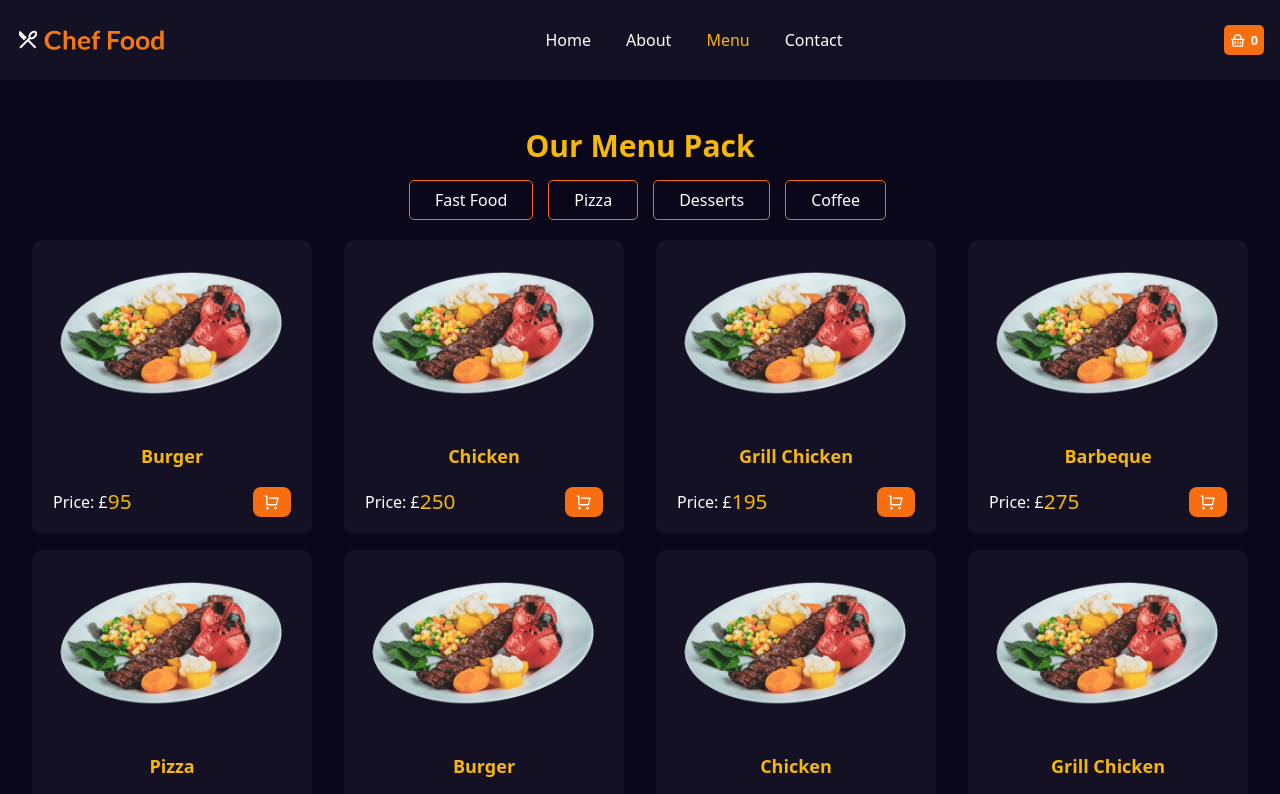
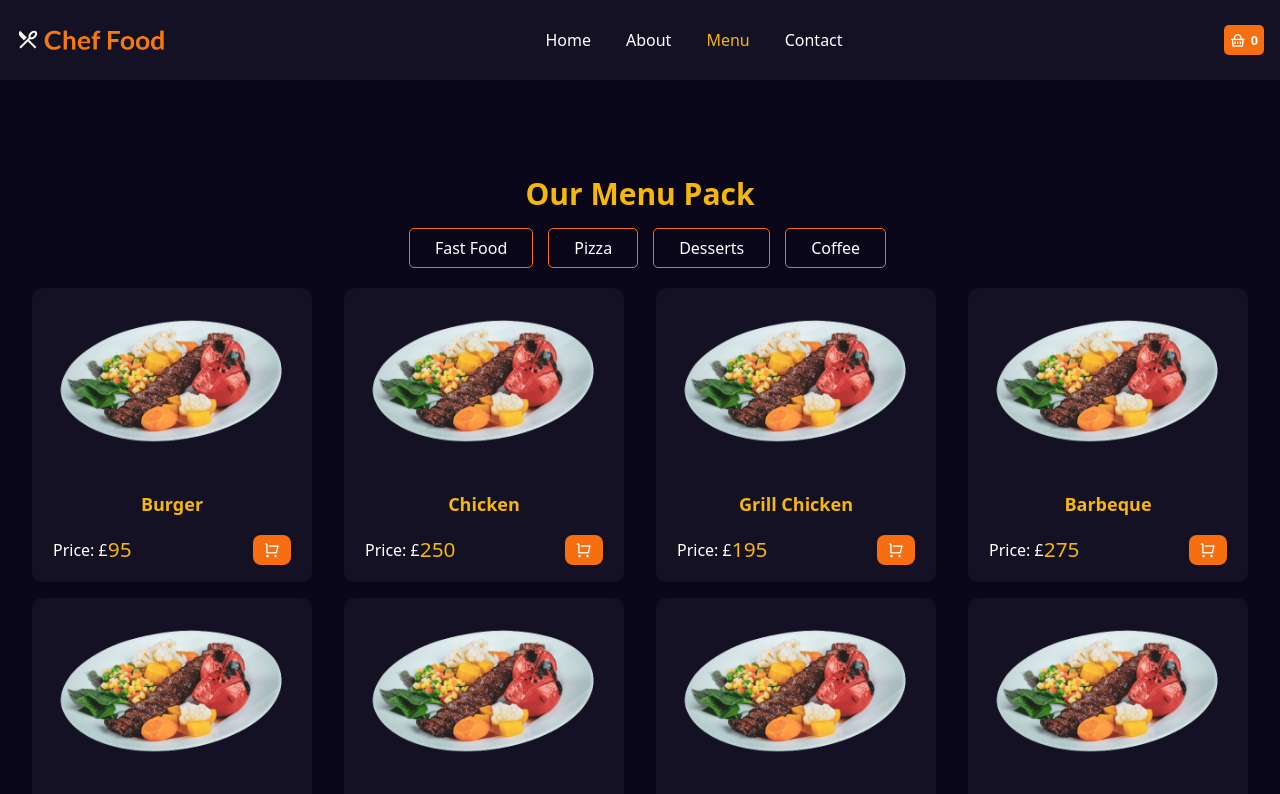
Before and after one commit to Abdelrahman5243/restaurant-e-commerce, a React (Vite) app: page /menu in a window 1280 px wide. Shown: the top 794 px of the page. Built offline with nearby package versions, Linux system fonts and the light colour scheme.

Commit message:
add toast

```diff
--- a/package.json
+++ b/package.json
@@ -16,6 +16,7 @@
     "react-dom": "^18.2.0",
     "react-router-dom": "^6.23.1",
     "react-slick": "^0.30.2",
+    "react-toastify": "^10.0.5",
     "remixicon": "^4.2.0",
     "slick-carousel": "^1.8.1",
     "tailwindcss": "^3.4.6"
--- a/src/App.css
+++ b/src/App.css
@@ -4,23 +4,23 @@
 @import url("https://fonts.googleapis.com/css2?family=Rubik:wght@300;400;500;600&display=swap");
 
 /* ======== base style ======= */
-:root{
-  --website-6-color-1-dark:#0a071a;
-  --website-6-color-1-light:#141124;
-  --website-6-color-2-dark:#f76e11;
-  --website-6-color-2-light:#f5b70a;
+:root {
+  --website-6-color-1-dark: #0a071a;
+  --website-6-color-1-light: #141124;
+  --website-6-color-2-dark: #f76e11;
+  --website-6-color-2-light: #f5b70a;
   --black: #000;
-  --white:#fff;
-  --gray:#c4c4c4;
-  --icon-1:#2ace92;
-  --icon-2:#7865ff;
-  }
+  --white: #fff;
+  --gray: #c4c4c4;
+  --icon-1: #2ace92;
+  --icon-2: #7865ff;
+}
 * {
   margin: 0;
   padding: 0;
   box-sizing: border-box;
 }
-html{
+html {
   scroll-behavior: smooth;
 }
 
@@ -63,11 +63,17 @@ i {
     padding: 40px 0px;
   }
 }
-.logo-icon{
+.logo-icon {
   width: 120px;
 }
 
-button:not(.filter-btn,.slick-arrow,.btn__google,.btn__apple) {
+button:not(
+    .filter-btn,
+    .slick-arrow,
+    .btn__google,
+    .btn__apple,
+    .Toastify__close-button
+  ) {
   border-radius: 8px;
   padding: 0.6em 1.2em;
   font-size: 1em;
@@ -83,8 +89,8 @@ button:not(.filter-btn,.slick-arrow,.btn__google,.btn__apple) {
   justify-content: center;
   cursor: pointer;
   &:hover {
-  background: var(--website-6-color-2-light);
-}
+    background: var(--website-6-color-2-light);
+  }
 }
 
 .fade-in {
@@ -98,3 +104,16 @@ button:not(.filter-btn,.slick-arrow,.btn__google,.btn__apple) {
     opacity: 1;
   }
 }
+
+.Toastify__toast {
+  background: var(--icon-1) !important;
+  color: white !important;
+}
+
+.Toastify__toast--success {
+  background: #31e7a4 !important;
+}
+
+.Toastify__toast--info {
+  background: #f73411 !important;
+}
--- a/src/App.jsx
+++ b/src/App.jsx
@@ -1,4 +1,4 @@
-import React from "react";
+import React, { useState } from "react";
 import "./App.css";
 import { Route, Routes } from "react-router-dom";
 import Home from "./pages/Home";
@@ -9,12 +9,14 @@ import MenuPack from "./components/menu-pack/MenuPack";
 import Download from "./components/download-section/Download";
 import Footer from "./components/footer/Footer";
 import Cart from "./components/cart/Cart";
-
+import { ToastContainer, toast } from "react-toastify";
+import "react-toastify/dist/ReactToastify.css";
 function App() {
   return (
     <>
+      <ToastContainer position="bottom-right" autoClose={2000} />
       <Header />
-      <div className="mt-24 flex flex-col justify-between">
+      <div className="mt-36 flex flex-col justify-between h-[calc(100vh-150px)]">
         <Routes>
           <Route path="/" element={<Home />} />
           <Route path="/cart" element={<Cart />} />
--- a/src/components/product-card/ProductCard.jsx
+++ b/src/components/product-card/ProductCard.jsx
@@ -1,19 +1,36 @@
 import React, { useContext } from "react";
+import { toast } from "react-toastify"; // Import toast
 import "./product-card.css";
 import CartContext from "../../context/CartContext";
 
 const ProductCard = (props) => {
   const { title, imgUrl, price, id, quantity } = props.item;
-  const isInCartPage = props.isInCartPage ;
-  const { addItem, removeItem, increaseQuantity, decreaseQuantity, cartItems } = useContext(CartContext);
+  const isInCartPage = props.isInCartPage;
+  const { addItem, removeItem, increaseQuantity, decreaseQuantity, cartItems } =
+    useContext(CartContext);
 
   // Check if the item is in the cart
   const isInCart = cartItems.some((item) => item.id === id);
 
+  const handleCartAction = () => {
+    if (isInCart) {
+      removeItem(id);
+      toast.info(`${title} removed from cart`);
+    } else {
+      addItem(props.item);
+      toast.success(`${title} added to cart`);
+    }
+  };
+
   return (
     <div className="single__product">
       <div className="product__img">
-        <img loading="lazy" src={imgUrl} alt={title} className="w-full max-h-[190px]" />
+        <img
+          loading="lazy"
+          src={imgUrl}
+          alt={title}
+          className="w-full max-h-[190px]"
+        />
       </div>
 
       <div className="product__content">
@@ -31,20 +48,18 @@ const ProductCard = (props) => {
           </div>
         )}
 
-
         <h6 className="text-lg font-semibold my-4">{title}</h6>
 
         <div className="flex items-center justify-between">
           <span className="price flex items-center">
-            Price: £<span>{price*quantity}</span>
+            Price: £<span>{price * quantity}</span>
           </span>
-          <button
-            className="shopping__icon"
-            onClick={() => {
-              isInCart ? removeItem(id) : addItem(props.item);
-            }}
-          >
-            <i className={isInCart ? "ri-delete-bin-line" : "ri-shopping-cart-line"}></i>
+          <button className="shopping__icon" onClick={handleCartAction}>
+            <i
+              className={
+                isInCart ? "ri-delete-bin-line" : "ri-shopping-cart-line"
+              }
+            ></i>
           </button>
         </div>
       </div>
--- a/src/components/product-card/product-card.css
+++ b/src/components/product-card/product-card.css
@@ -42,6 +42,7 @@
   width: 30px;
   height: 30px;
   border-radius: 5px;
+  background: var(--website-6-color-2-dark);
 }
 
 @keyframes animate {
```
Also changed, not shown: 1 other file (tests, documents, lock files or other folders).
